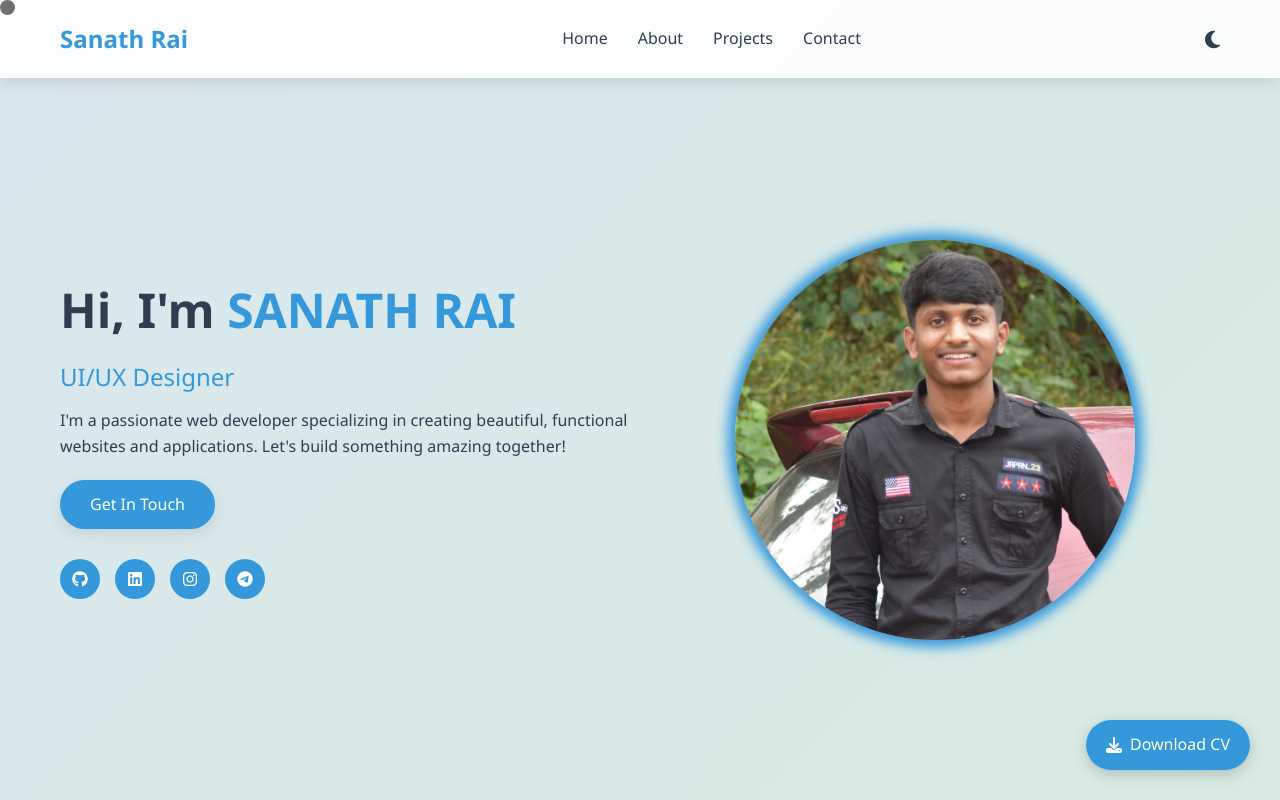
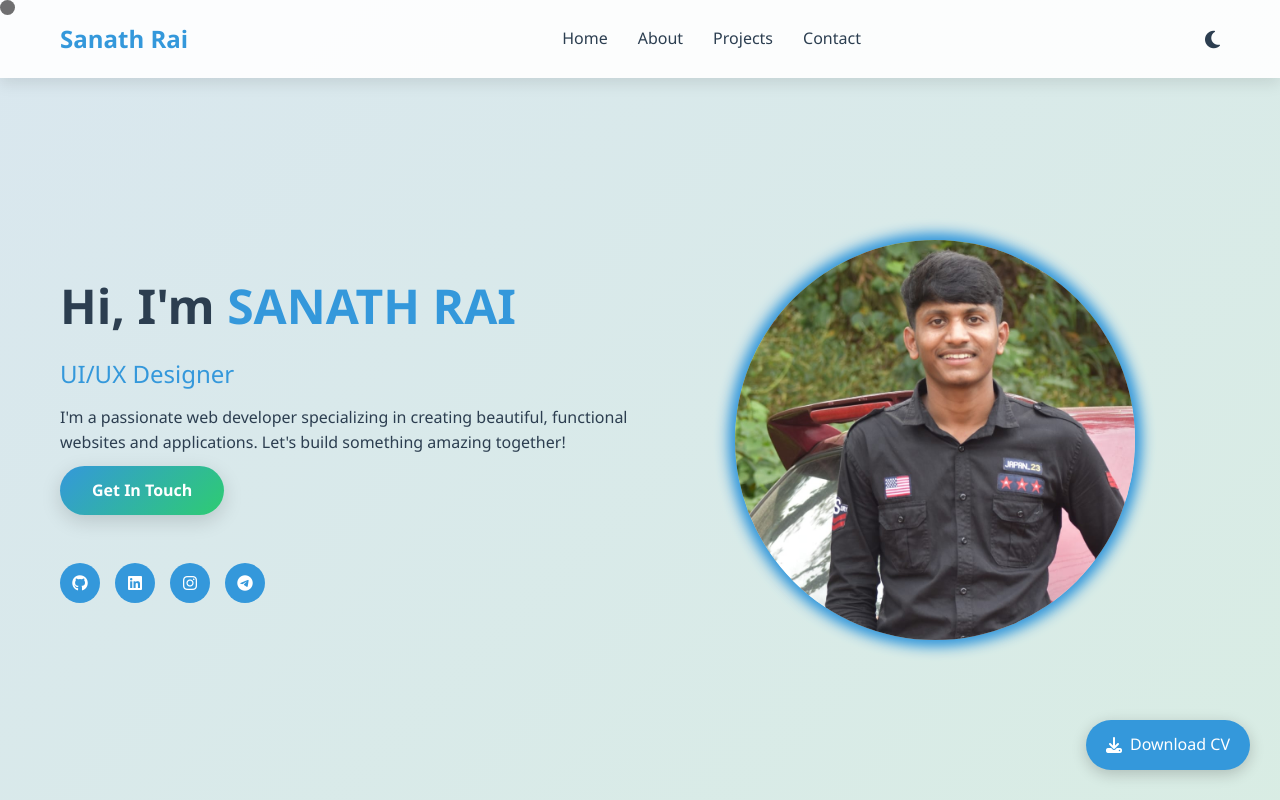
Before and after one commit to SanathRai33/Portfolio, a plain HTML site: page index.html in a window 1280 px wide. Shown: the top 800 px of the page. Drawn offline with nearby package versions, Linux system fonts and the light colour scheme.

Commit message:
Updated resume

```diff
--- a/style.css
+++ b/style.css
@@ -265,23 +265,45 @@ h1 span {
 
 .btn {
   display: inline-block;
-  padding: 12px 30px;
-  background-color: var(--primary-color);
+  padding: 12px 32px;
+  margin: 10px 0;
+  background: linear-gradient(135deg, var(--primary-color), var(--secondary-color));
   color: white;
+  font-weight: 600;
+  font-size: 1rem;
   border: none;
   border-radius: 50px;
   text-decoration: none;
-  font-weight: 500;
-  margin-top: 20px;
   cursor: pointer;
-  transition: var(--transition);
-  box-shadow: var(--box-shadow);
+  transition: transform 0.3s ease, box-shadow 0.3s ease;
+  box-shadow: 0 6px 20px rgba(0, 0, 0, 0.15);
+  position: relative;
+  overflow: hidden;
+  z-index: 1;
+}
+
+.btn::before {
+  content: '';
+  position: absolute;
+  top: 0;
+  left: -75%;
+  width: 50%;
+  height: 100%;
+  background: rgba(255, 255, 255, 0.2);
+  transform: skewX(-20deg);
+  transition: 0.75s;
+  z-index: 0;
+}
+
+.btn:hover::before {
+  left: 125%;
 }
 
 .btn:hover {
-  background-color: var(--secondary-color);
-  transform: translateY(-3px);
+  transform: translateY(-4px);
+  box-shadow: 0 8px 28px rgba(0, 0, 0, 0.25);
 }
+
 
 /* About Section */
 .about {
```
Also changed, not shown: 1 other file.
